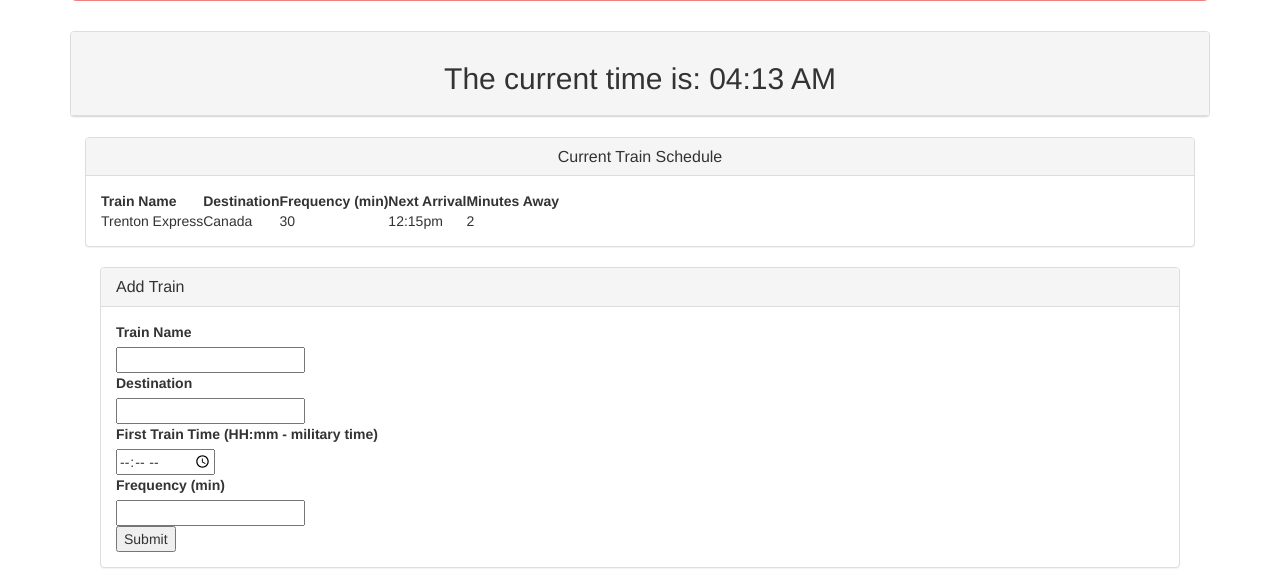
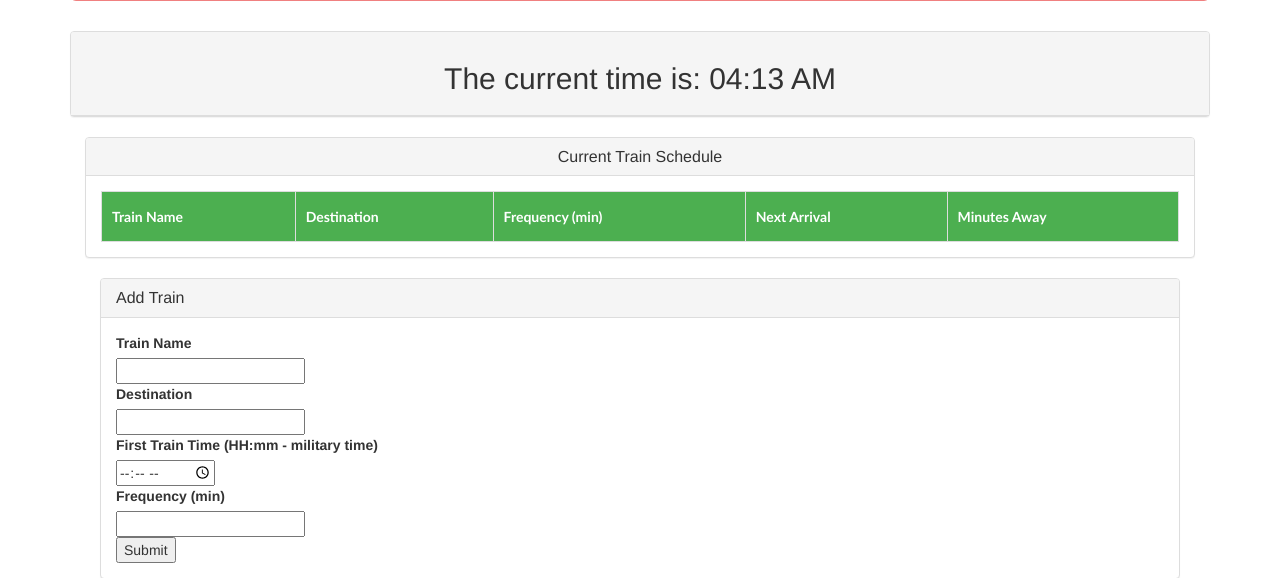
Before and after one commit to Ednas/train-scheduler, a PHP site: page / in a window 1280 px wide. Shown: the part 264-842 px from the top of the page. Run offline with PHP 8.4, Linux system fonts and the light colour scheme; lists and menus that the app fills with data are empty; some libraries are stand-ins or nearby versions.

Commit message:
Gave the table some style

```diff
--- a/assets/css/style.css
+++ b/assets/css/style.css
@@ -1,4 +1,33 @@
+
 .jumbotron {
 	text-align: center;
 	background: #F08080;
 }
+#trainTable {
+    font-family: "Trebuchet MS", Arial, Helvetica, sans-serif;
+    border-collapse: collapse;
+    width: 100%;
+}
+
+#trainTable td, #trainTable th {
+    border: 1px solid #ddd;
+    padding: 10px;
+}
+
+#trainTable tr:nth-child(even){background-color: #f2f2f2;}
+
+#trainTable tr:hover {background-color: #ddd;}
+
+#trainTable th {
+	height: 50px;
+    padding-top: 12px;
+    padding-bottom: 12px;
+    text-align: left;
+    background-color: #4CAF50;
+    color: white;
+}
+
+
+#min {
+	text-align: center;
+}
--- a/assets/javascript/app.js
+++ b/assets/javascript/app.js
@@ -91,7 +91,7 @@ trainData.on("child_added", function(childSnapshot, prevChildKey){
 	console.log(moment().format("X") + " current time in Unix format");
 
 	// Add each train's data into the table
-	$("#trainTable > tbody").append("<tr><td>" + tName + "</td><td>" + tDestination + "</td><td>" + tFrequency + "</td><td>" + tArrival + "</td><td>" + tMinutes + "</td></tr>");
+	$("#trainTable > tbody").append("<tr><td>" + tName + "</td><td>" + tDestination + "</td><td id='min'>" + tFrequency + "</td><td id='min'>" + tArrival + "</td><td id='min'>" + tMinutes + "</td></tr>");
 
 });
 
--- a/index.html
+++ b/index.html
@@ -30,6 +30,7 @@
 		<div class="panel-heading text-center">
 			<h2></h2>
 			<h2 id="currentTime">The current time is: </h2>
+
 		</div>
 	</div>
 
@@ -41,18 +42,11 @@
 						<div class="panel-body">
 							<table id="trainTable">
 								<tr>
-							<th>Train Name</th>
-							<th>Destination</th>
-							<th>Frequency (min)</th>
-							<th>Next Arrival</th>
-							<th>Minutes Away</th>
-								</tr>
-								<tr>
-									<td>Trenton Express</td>
-									<td>Canada</td>
-									<td>30</td>
-									<td>12:15pm</td>
-									<td>2</td>
+									<th>Train Name</th>
+									<th>Destination</th>
+									<th>Frequency (min)</th>
+									<th>Next Arrival</th>
+									<th>Minutes Away</th>
 								</tr>
 							</table>
 						</div>
```
